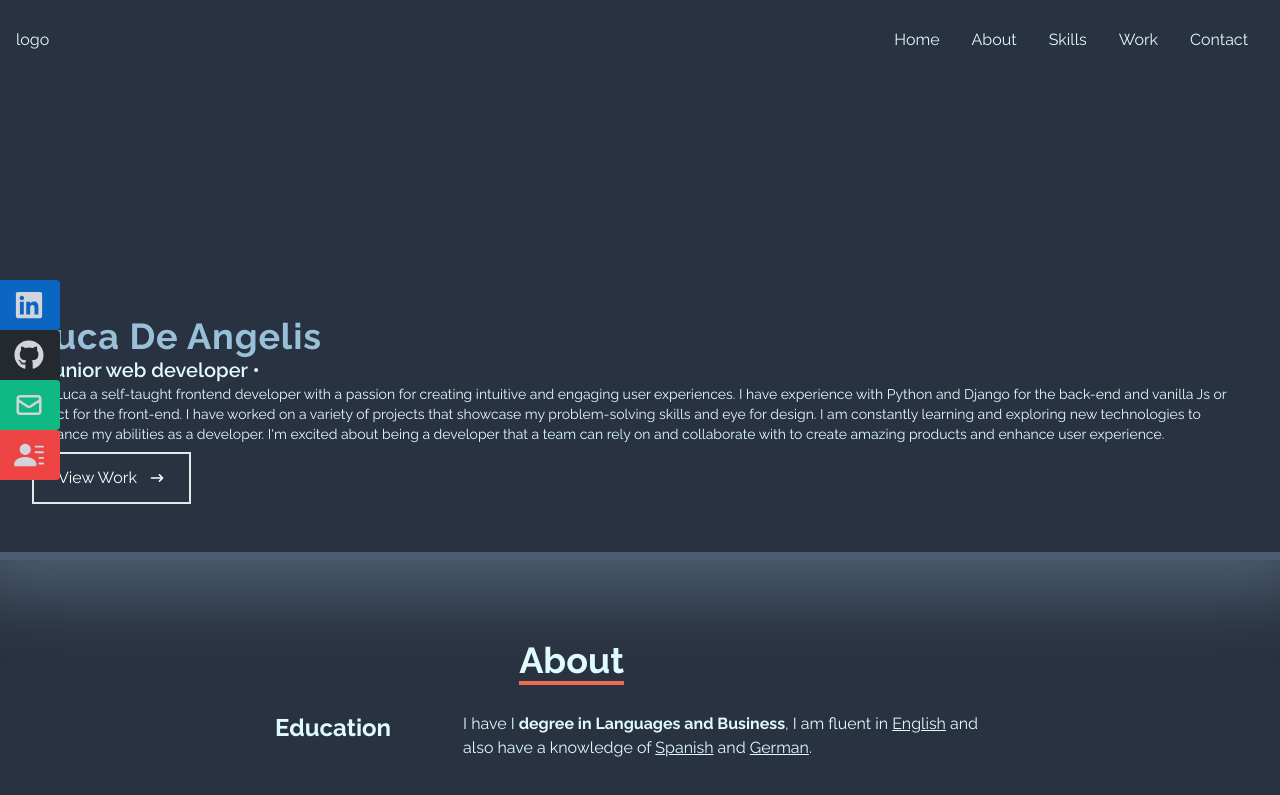
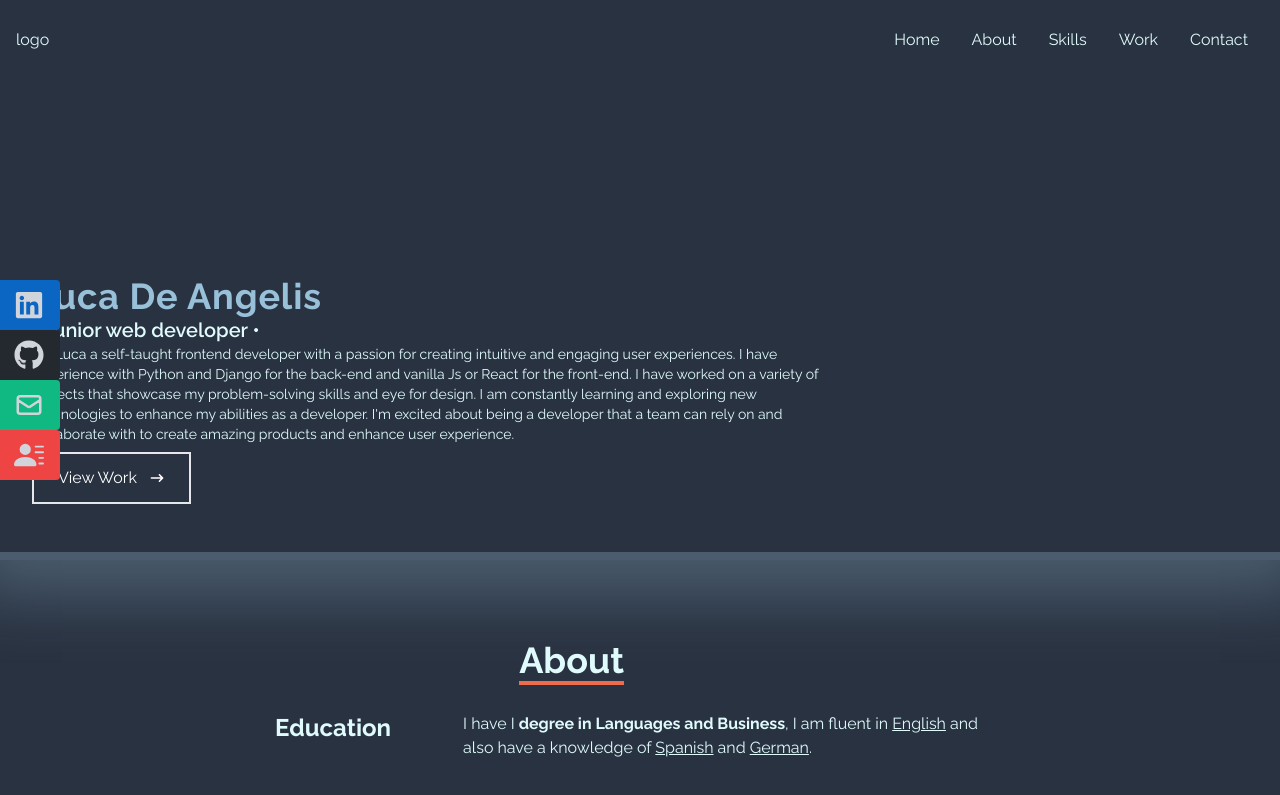
Before and after one commit to dluca22/react_portfolio, a React (Vite) app: page / in a window 1280 px wide. Shown: the top 795 px of the page. Built offline with nearby package versions, Linux system fonts and the light colour scheme.

Commit message:
tweaked home breakpoints

```diff
--- a/src/components/Home.jsx
+++ b/src/components/Home.jsx
@@ -9,7 +9,7 @@ function Home() {
     <div name='home' className='bg-[#293241] w-full h-screen md:h-[70vh] md:border-b-8 md:border-[#98c1d94b] md:shadow-[0_5px_60px_30px_#98c1d94b] '>
       {/* container */}
       {/* ci può anche stare un breakpoint xs in cui fa in full e la foto viene spostata sopra */}
-      <div className=' w-full lg:max-w-[100%] px-10 md:px-8 flex flex-col justify-end pb-10  h-full '>
+      <div className=' w-full sm:w-2/3 lg:1/2  px-10 md:px-8 flex flex-col justify-end pb-10  h-full '>
         <h1 className='text-4xl font-bold tracking-wide text-[#98C1D9] '>
           {' '}
           Luca De Angelis
```
